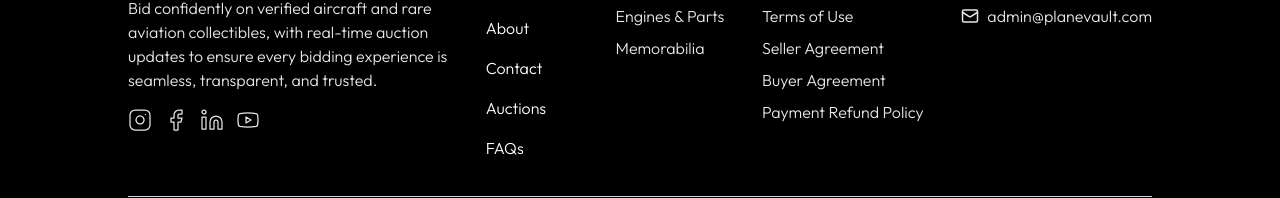
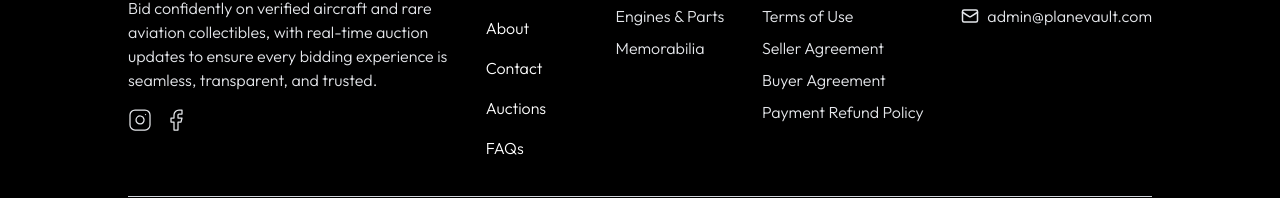
Before and after one commit to iamparvejkhan03/planevault, a React (Vite) app in the folder frontend/: page / in a window 1280 px wide. Shown: the part 5362-5560 px from the top of the page. Built offline with nearby package versions, Linux system fonts and the light colour scheme; no server answers.

Commit message:
revision 5 added fb and insta links 2

```diff
--- a/frontend/src/components/Footer.jsx
+++ b/frontend/src/components/Footer.jsx
@@ -71,14 +71,14 @@ function Footer() {
                             </Link>
 
                             {/* LinkedIn */}
-                            <Link to="https://www.linkedin.com/" target="_blank">
+                            {/* <Link to="https://www.linkedin.com/" target="_blank">
                                 <Linkedin strokeWidth={1.25} />
-                            </Link>
+                            </Link> */}
 
                             {/* YouTube */}
-                            <Link to="https://www.youtube.com/" target="_blank">
+                            {/* <Link to="https://www.youtube.com/" target="_blank">
                                 <Youtube strokeWidth={1.25} />
-                            </Link>
+                            </Link> */}
                         </div>
                     </div>
 
```
